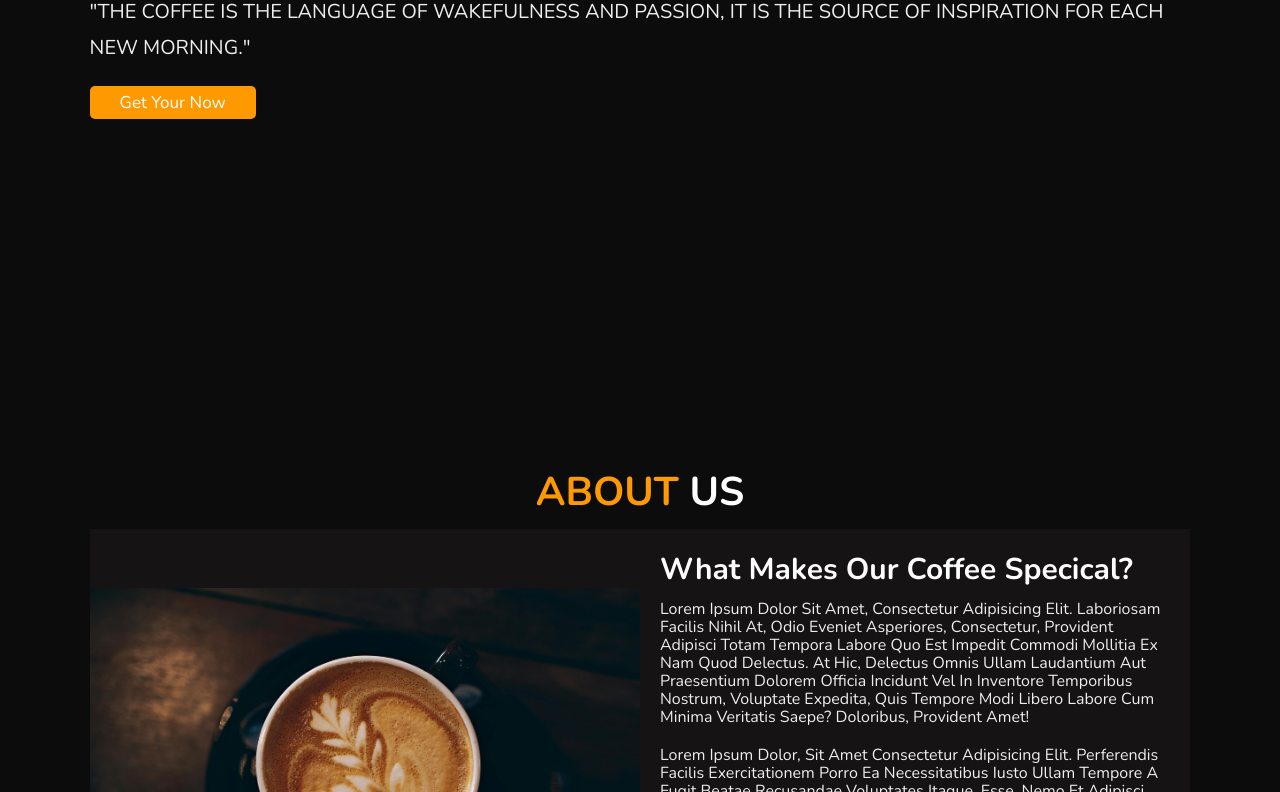
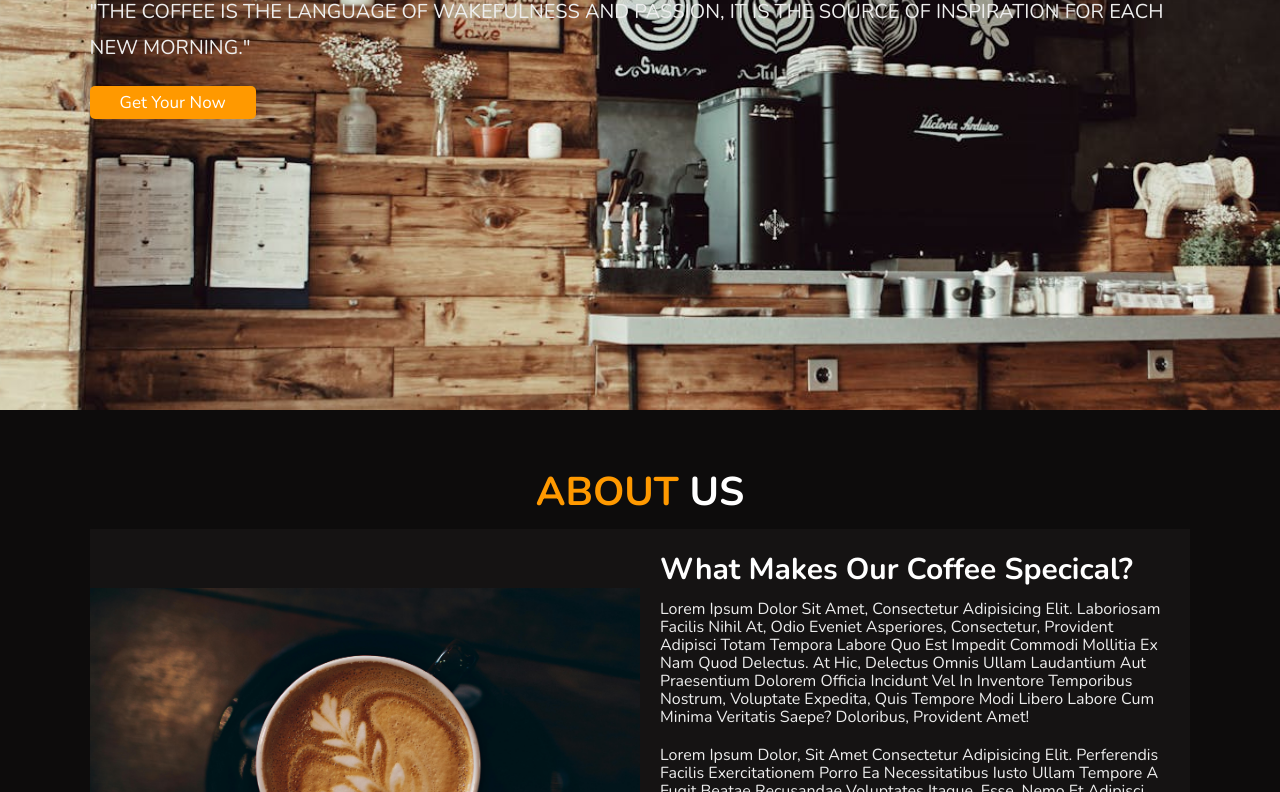
Before and after one commit to trile03x/Coffee-Shop-, a plain HTML site: page index.html in a window 1280 px wide. Shown: the part 390-1182 px from the top of the page. Drawn offline with nearby package versions, Linux system fonts and the light colour scheme; the site is published under a folder, as on GitHub Pages, so addresses that start at the root find nothing.

Commit message:
update -menu

```diff
--- a/css/style.css
+++ b/css/style.css
@@ -210,7 +210,7 @@ body {
     min-height: 100vh;
     display: flex;
     align-items: center;
-    background: url(/imgae/background.jpeg) no-repeat;
+    background: url(../imgae/background.jpeg) no-repeat;
     background-size: cover;
     background-position: center;
 }
```
